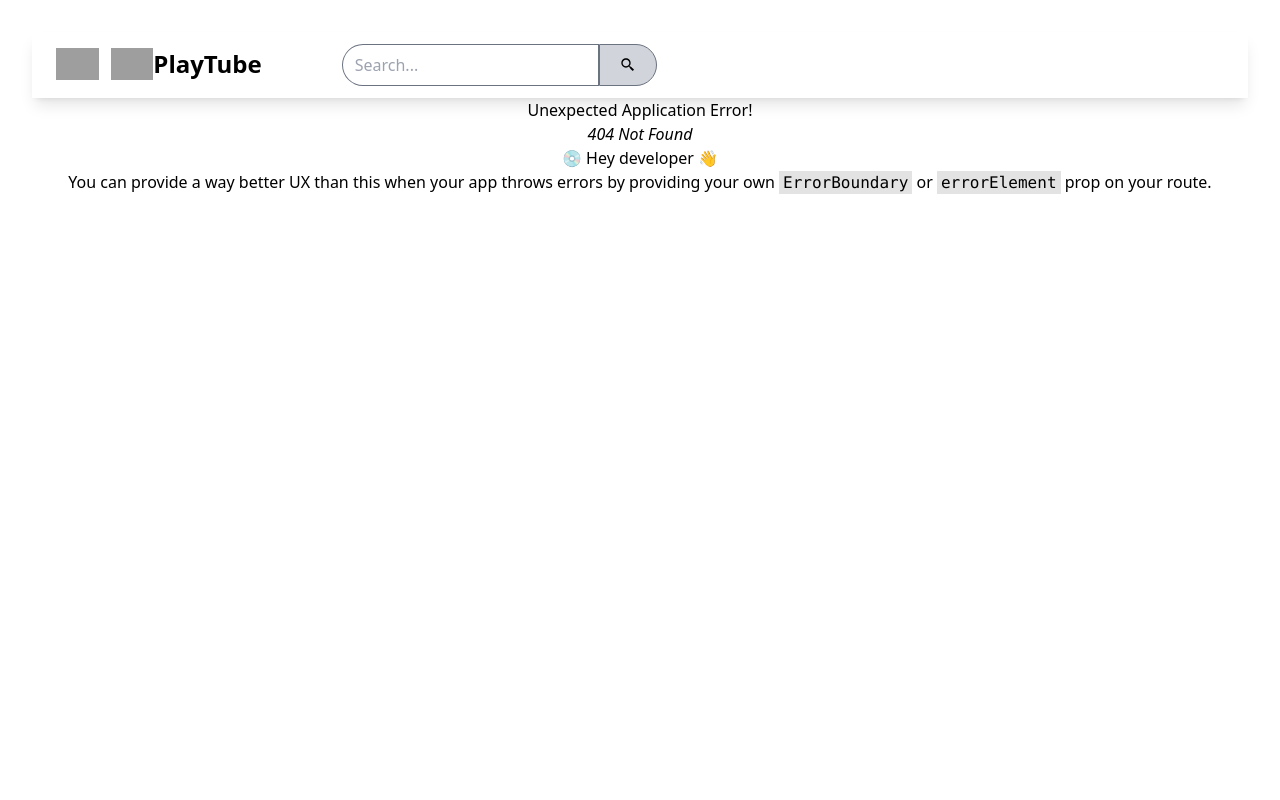
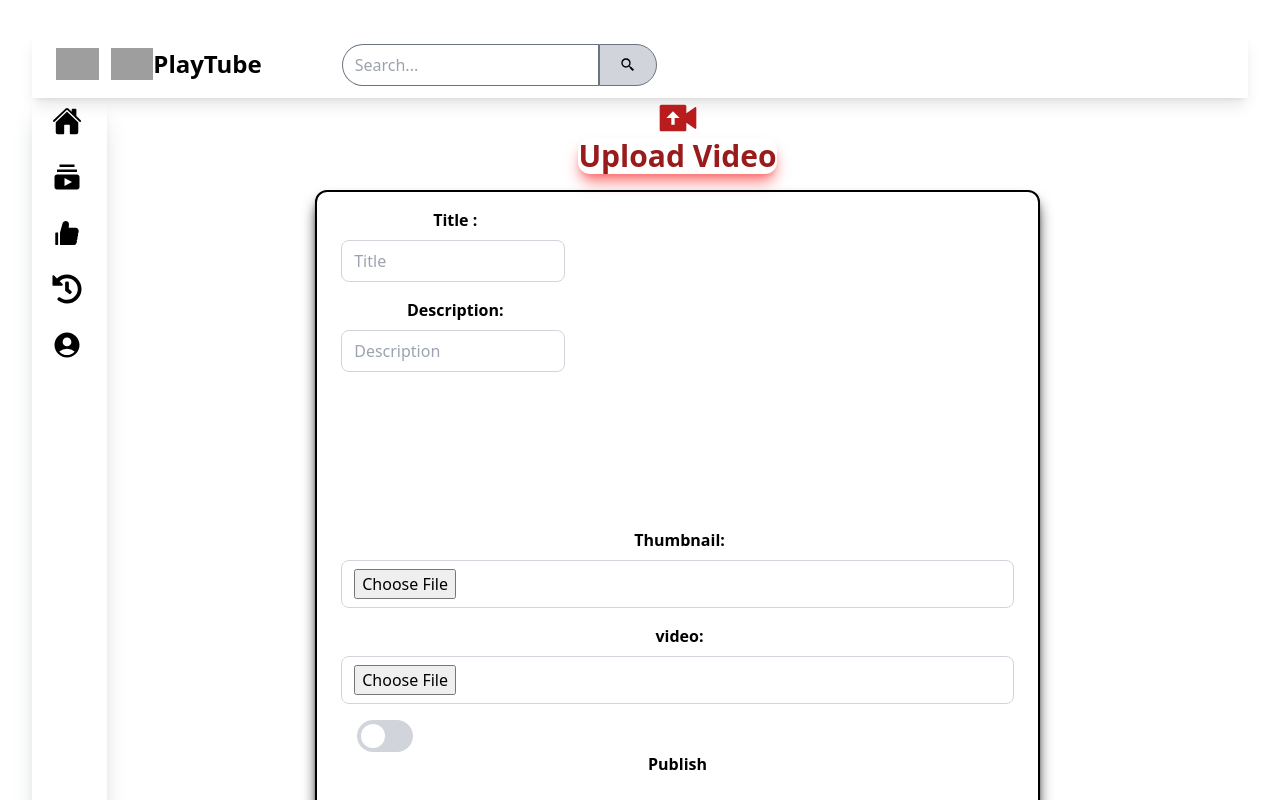
Before and after one commit to manojkumar1608/App, a React (Vite) app in the folder Frontend/: page /uploadvideo in a window 1280 px wide. Before the commit this address had no page. Shown: the top 800 px of the page. Built offline with nearby package versions, Linux system fonts and the light colour scheme; grey boxes are pictures that could not be loaded.

Commit message:
added upload video component

```diff
--- a/Frontend/src/App.jsx
+++ b/Frontend/src/App.jsx
@@ -12,6 +12,7 @@ import YourAccount from "./components/YourAccount.jsx";
 import Signup from "./components/SignUp.jsx";
 import Login from "./components/Login.jsx";
 import AuthLayout from "./components/AuthLayout.jsx";
+import UploadVideo from "./components/UploadVideo.jsx.jsx";
 const router = createBrowserRouter([
   {
     path:"/",
@@ -52,6 +53,15 @@ const router = createBrowserRouter([
           </AuthLayout>
         )
 
+      },
+      {
+        path:"/uploadvideo",
+        element:(
+          <AuthLayout authentication = {false}>
+            <UploadVideo/>
+          </AuthLayout>
+        )
+
       }
     ]
   }
--- a/Frontend/src/components/CreateVideo.jsx
+++ /dev/null
@@ -1,9 +0,0 @@
-import React from 'react'
-
-function CreateVideo() {
-  return (
-    <div>CreateVideo</div>
-  )
-}
-
-export default CreateVideo
--- a/Frontend/src/components/Input.jsx
+++ b/Frontend/src/components/Input.jsx
@@ -10,14 +10,14 @@ function Input({
 
   return (
     <div>
-        {label && <label className="inline-block pl-1 mb-2 "
+        {label && <label className="inline-block pl-1 mb-2 font-bold "
         htmlFor={id}>
             {label}
 
         </label>}
         <input
         type ={type}
-        className={`px-3 py-2 rounded-lg bg-white text-black outline-none focus:bg-gray-50 duration-200 border border-gray-200 w-full ${className}`}
+        className={`px-3 py-2 rounded-lg bg-white text-black outline-none focus:bg-gray-50 duration-200 border border-gray-300 w-full ${className}`}
         id= {id}
         ref= {ref}
         {...props}
--- /dev/null
+++ b/Frontend/src/components/UploadVideo.jsx.jsx
@@ -0,0 +1,128 @@
+import React from 'react'
+import { useNavigate } from 'react-router-dom';
+import  { useSelector }  from 'react-redux';
+import { useForm } from 'react-hook-form'
+import Input from './Input';
+import Button from './Button';
+import Logo from './utils/Logo';
+import { RiVideoUploadFill } from "react-icons/ri";
+function UploadVideo() {
+    const navigate = useNavigate();
+    const userData = useSelector((state) => state.auth.userData);
+    const video = ""
+    const { register, handleSubmit, watch, setValue, control, getValues } = useForm({
+        defaultValues: {
+            title: video?.title || "",
+            description: video?.description || "",
+            thumbnail: video?.thumbnail || "",
+            videoFile: video?.videoFile || "",
+            isPublished: video?.status || "published",
+        },
+    });
+
+
+    const submit = async (data) => {
+        if (video) {
+            const file = data.thumbnail[0] ? await axios.patch('') : null;
+
+            if (file) {
+                await axios.delete('');
+            }
+
+            const dbvideo = await appwriteService.updatePost(post.$id, {
+                ...data,
+                thumbnail: file ? file._id : undefined,
+                videofile: file ? file._id : undefined
+            });
+
+            if (dbvideo) {
+                // navigate(`/post/${dbPost.$id}`);
+            }
+        } else {
+            const file = await appwriteService.uploadFile(data.image[0]);
+
+            if (file) {
+                const fileId = file._id;
+                data.featuredImage = fileId;
+                const dbPost = await appwriteService.createPost({ ...data,  });
+
+                if (dbPost) {
+                    // navigate(`/post/${dbPost.$id}`);
+                }
+            }
+        }
+    };
+
+  return (
+
+    <div className='flex justify-center items-center w-full flex-col '>
+
+        <RiVideoUploadFill className='inline-block text-red-700 size-10 max-w-[100px] '/>
+        <h1 className=' font-bold shadow-red-400 shadow-lg rounded-xl text-red-800 text-center text-3xl mb-4'>
+             Upload Video</h1>
+    <form onSubmit={handleSubmit(submit)} className="flex flex-wrap  border-2 border-black shadow-black shadow-lg rounded-xl h-screen p-4">
+    <div className="w-60 px-2">
+        <Input
+            label="Title :"
+            placeholder= "Title"
+            className="mb-4"
+            {...register("title", { required: true })}
+        />
+        <Input
+            label ="Description:"
+            placeholder="Description"
+            className=""
+            {...register("description", { required: true })}
+
+        />
+    </div>
+    <div className=" px-2 flex flex-col w-full">
+        <Input
+            label="Thumbnail:"
+            type="file"
+            className="mb-4 bg-gray-950  text-white "
+            accept="image/png, image/jpg, image/jpeg, image/gif"
+            {...register("thumbnail", { required: !video })}
+        />
+        {video && (
+            <div className="w-full mb-4">
+                <img
+                    src={""}
+                    alt={video.title}
+                    className="rounded-lg"
+                />
+            </div>
+        )}
+        <Input
+            label="video:"
+            type="file"
+            className="mb-4 bg-gray-950  text-white"
+            accept="*/video "
+            {...register("video", { required: !video })}
+        />
+
+        <label
+  htmlFor="AcceptConditions"
+  className="relative px-4 mx-4  h-8 w-14 cursor-pointer rounded-full bg-gray-300 transition [-webkit-tap-highlight-color:_transparent] has-[:checked]:bg-green-500"
+>
+  <input type="checkbox" id="AcceptConditions" className="peer sr-only"
+
+  />
+
+  <span
+    className="absolute inset-y-0 start-0 m-1 size-6 rounded-full bg-white transition-all peer-checked:start-6">
+
+  </span>
+</label>
+  <h1 className='font-bold mx-2 px-3 '>Publish</h1>
+
+        <Button type="submit" bgColor={video ? "bg-green-500" : undefined} className="w-fit m-auto ">
+            {video ? "Update" : "Upload" }
+        </Button>
+    </div>
+</form>
+</div>
+  )
+}
+
+export default UploadVideo
```
